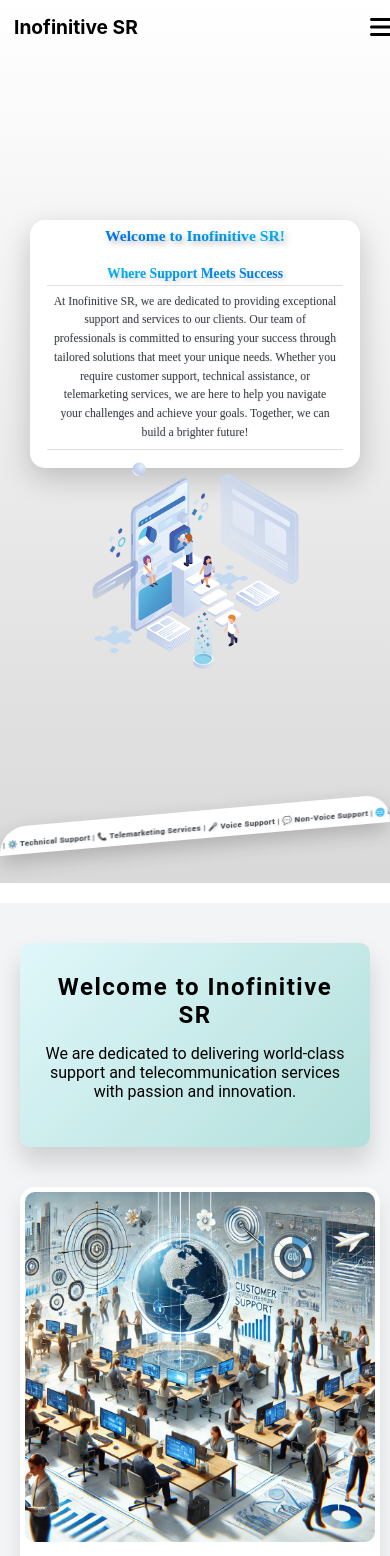
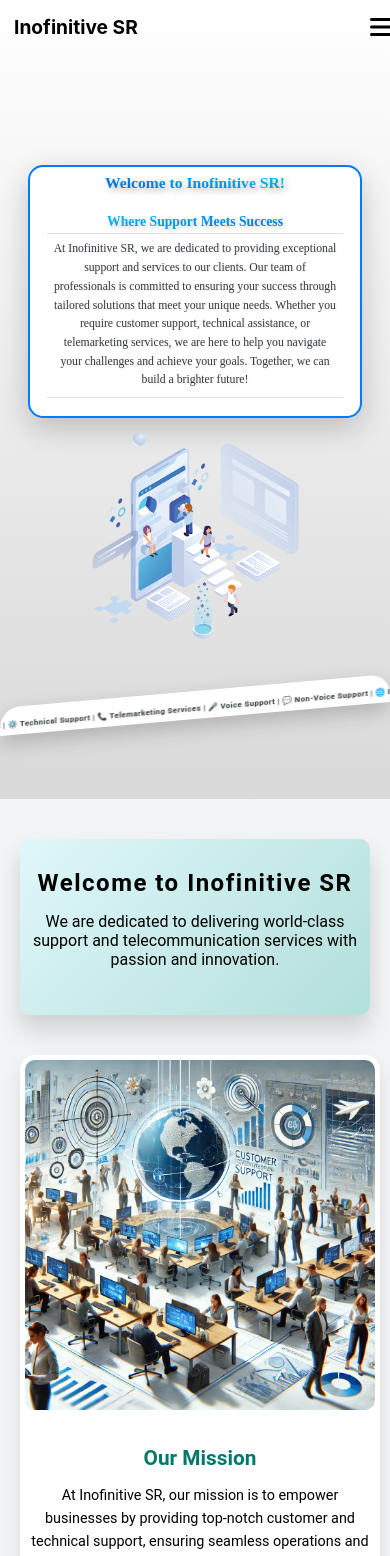
Before and after one commit to Abhilashthummoju/infonitiveSR, a React (Create React App) app in the folder frontend/: page / in a window 390 px wide. Shown: the top 1556 px of the page. Built offline with nearby package versions, Linux system fonts and the light colour scheme.

Commit message:
changes to fit screen

```diff
--- a/frontend/src/AboutUs.js
+++ b/frontend/src/AboutUs.js
@@ -19,7 +19,7 @@ const AboutUs = () => {
   const heroSectionStyle = {
     background: 'linear-gradient(135deg, #e0f7fa, #b2dfdb)',
     color: 'black',
-    padding: isTabletOrMobile ? '30px 20px' : '60px 20px',
+    padding: isTabletOrMobile ? '30px 10px' : '60px 20px',
     borderRadius: '10px',
     margin: '20px auto',
     maxWidth: '100%',
--- a/frontend/src/Services.js
+++ b/frontend/src/Services.js
@@ -25,7 +25,7 @@ const Services = () => {
     alignItems: "center",
     justifyContent: "center",
     background: "linear-gradient(180deg, #FFFFFF, #D9D9D9)",
-    padding: "30px",
+    padding: isMobile?"5px":"30px",
   };
 
   const heroSectionStyle = {
--- a/frontend/src/TempHome.js
+++ b/frontend/src/TempHome.js
@@ -13,25 +13,24 @@ const TempHome = () => {
     flexDirection: isMobile ? "column" : "row",
     alignItems: isMobile?"center": "flex-start",
     justifyContent: "center",
-    height: "100vh",
+    height: "90vh",
     background: "linear-gradient(180deg, #FFFFFF, #D9D9D9)",
     color: "#343a40",
     position: "relative",
     overflow: "hidden",
     padding: isMobile ? "5%" : "2%",
-    marginBottom: isMobile ? 20: 0,
   };
 
   const servicesBarStyle = {
     overflow: "hidden",
     whiteSpace: "nowrap",
     position: "absolute",
-    bottom: "5%",
+    bottom: "10%",
     left: 0,
     width: "100%",
     background: "#ffffff",
     padding: "1% 0",
-    borderRadius: "25px 25px 0 0",
+    borderRadius: "20px 20px 0 0",
     boxShadow: "0 8px 20px rgba(0, 0, 0, 0.2)",
     transform: "skewY(-5deg)",
     zIndex: 1,
@@ -72,6 +71,7 @@ const TempHome = () => {
     maxWidth: "80%",
     animation: "scaleUpDown 3s ease-in-out infinite",
     marginRight: isMobile ? "0" : "5%",
+    marginTop:isMobile? 20: 0,
   };
 
   const textContainer = {
@@ -84,7 +84,7 @@ const TempHome = () => {
     background: "white", // Blue gradient
     boxShadow: "0 10px 30px rgba(0, 0, 0, 0.2)",
     borderRadius: "15px",
-    // border: "2px solid #007bff", // Blue border
+    border: "2px solid #007bff", // Blue border
     backdropFilter: "blur(10px)",
     maxWidth: "90%",
     position: "relative",
--- a/frontend/src/Testimonials.js
+++ b/frontend/src/Testimonials.js
@@ -57,7 +57,7 @@ const Testimonials = () => {
     flexDirection: isMobile ? "column" : "row",
     borderRadius: 25,
     width: isMobile ? "100%" : "95%",
-    padding: 10,
+    padding: isMobile ? 0 : 10,
     alignItems: "center",
     height: isMobile ? "auto" : "95%",
     background: "white",
@@ -81,7 +81,7 @@ const Testimonials = () => {
     fontFamily: "'Roboto', sans-serif",
     backgroundColor: "#F5F5F5",
     color: "#333",
-    padding: isMobile ? "20px 10px" : "40px 20px",
+    padding: isMobile ? "20px 0px" : "40px 20px",
     textAlign: "center",
     display: "flex",
     flexDirection: "column",
```
